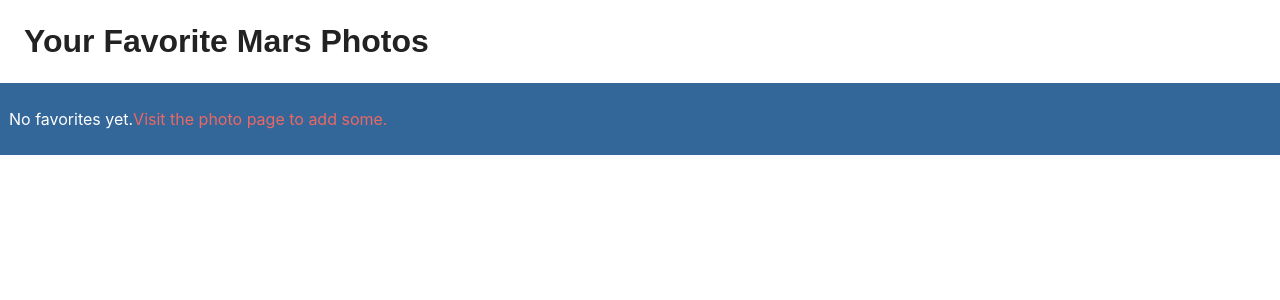
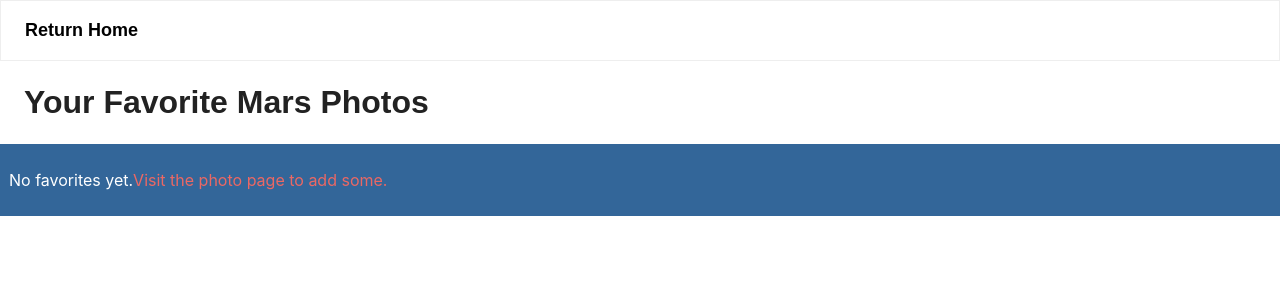
Before and after one commit to Cerchie/mars_photo_album, a Flask app: template templates/favorites.html in a window 1280 px wide. Shown: the top 300 px of the page. Run offline with Flask 2, Linux system fonts and the light colour scheme; the template is opened without the code that fills it, so the values that code supplies are empty; some libraries are stand-ins or nearby versions; some web fonts are replaced.

Commit message:
added navbar

```diff
--- a/templates/favorites.html
+++ b/templates/favorites.html
@@ -1,6 +1,32 @@
 {% extends "index.html" %}
 
 {% block content %}
+<nav class="navbar navbar-expand-lg navbar-light bg-light sticky-top">
+    <button class="navbar-toggler" type="button" data-toggle="collapse" data-target="#navbarSupportedContent"
+        aria-controls="navbarSupportedContent" aria-expanded="false" aria-label="Toggle navigation">
+        <span class="navbar-toggler-icon"></span>
+    </button>
+
+    <div class="collapse navbar-collapse" id="navbarSupportedContent">
+        <ul class="navbar-nav mr-auto">
+            {% if g.user %}
+
+            <li class="nav-item active">
+                <a class="nav-link" href="/{{g.user.id}}/homepage"> Return Home <span
+                        class="sr-only">(current)</span></a>
+            </li>
+            <li class="nav-item active">
+                <a class="nav-link" href="/curiosity/photos"> Favorites <span class="sr-only">(current)</span></a>
+            </li>
+            {% else %}
+            <li class="nav-item active">
+                <a class="nav-link" href="/"> Return Home <span class="sr-only">(current)</span></a>
+            </li>
+            {% endif %}
+
+        </ul>
+    </div>
+</nav>
 <h2 class="m-4">Your Favorite Mars Photos</h2>
 <div class="row bg-info text-white p-4">
 
```
